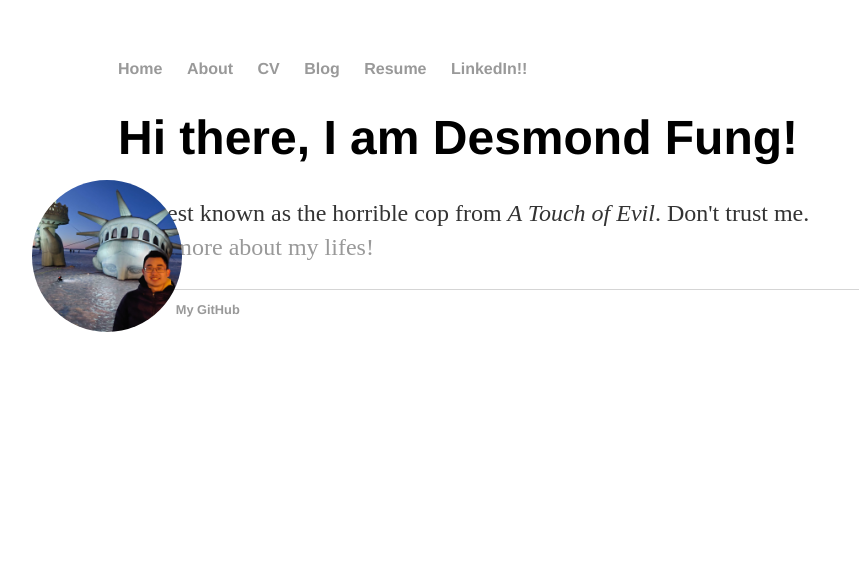
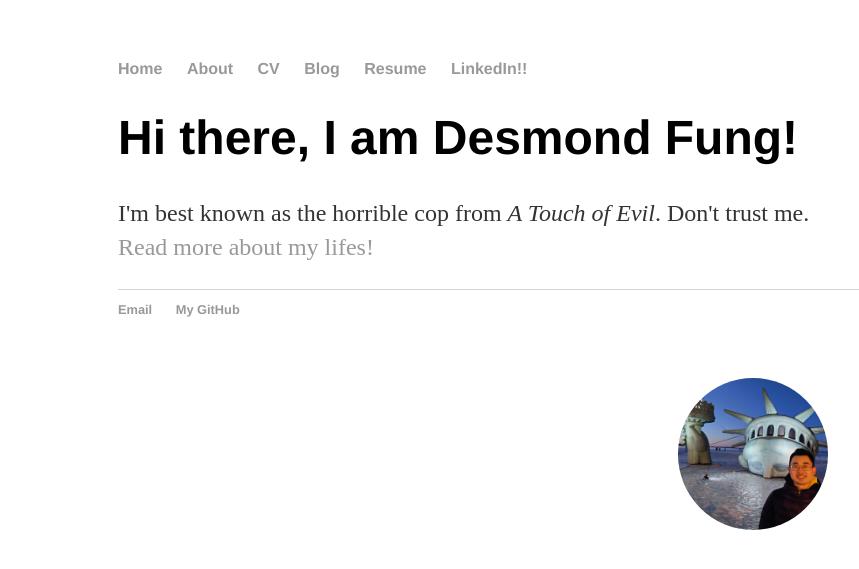
Before and after one commit to ddhangdd/ddhangdd.github.io, a Jekyll site: the page built from index.html, in a window 1280 px wide. Shown: the top 569 px of the page, without its empty margins (74-933 px from the left). Built offline with Jekyll 4.4.1, drawn with Linux system fonts in a browser that asks for light colours.

Commit message:
Update main.css

```diff
--- a/css/main.css
+++ b/css/main.css
@@ -26,8 +26,8 @@ h1 {
 
 .topleft {
   position: absolute;
-  top: 20%;
-  right: 80%;
+  top: 10cm;
+  right: 10cm;
 }
 
 
```
